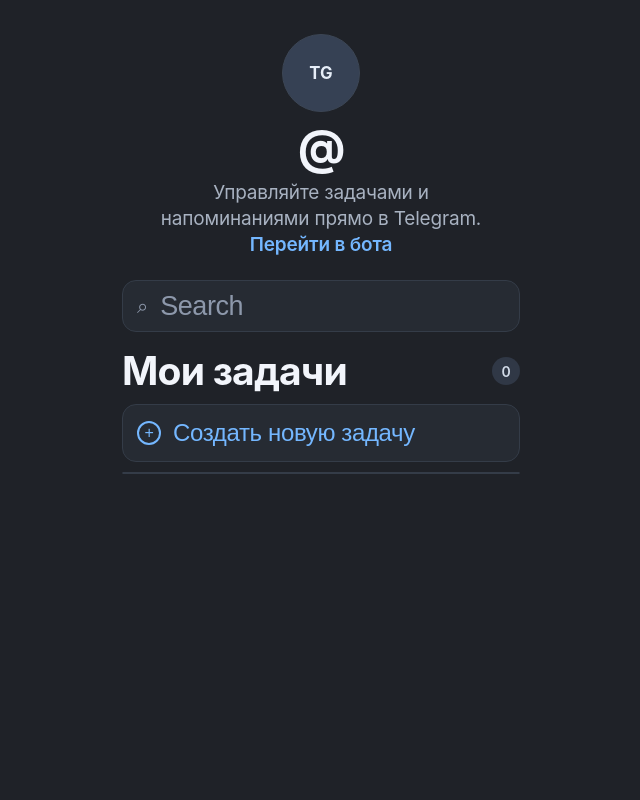
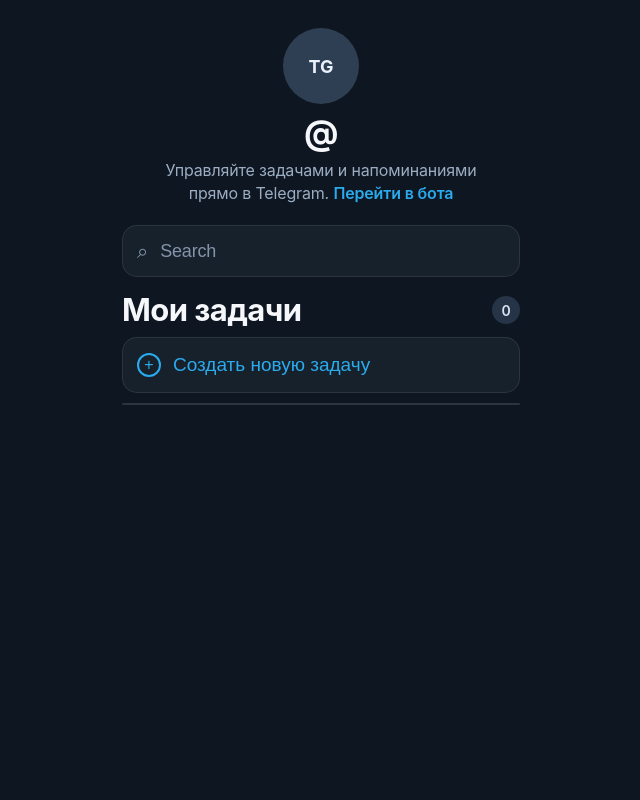
Before and after one commit to 27reaperr-cyber/kalendarr, a FastAPI app: page / in a window 1280 px wide. Shown: the whole page, without its empty margins (319-959 px from the left). Run offline with FastAPI, Linux system fonts and the light colour scheme; parts of the project's set-up code (start-up, migrations or seed data) failed here and were passed over; some libraries are stand-ins or nearby versions.

Commit message:
Add files via upload

```diff
--- a/static/app.js
+++ b/static/app.js
@@ -99,19 +99,20 @@
 }
 
 function pickColor(seed) {
-  const pairs = [
-    ["#7f90ff", "#5c72dd"],
-    ["#78d09c", "#48ab73"],
-    ["#ffbc6c", "#de8f39"],
-    ["#cd8bff", "#915fdb"],
-    ["#7fd5ff", "#499dd9"],
+  const colors = [
+    "#5f7ea3",
+    "#7a89d6",
+    "#6293b8",
+    "#8a78cc",
+    "#6fa99a",
+    "#9a7aa2",
   ];
   let hash = 0;
   for (let i = 0; i < seed.length; i += 1) {
     hash = (hash << 5) - hash + seed.charCodeAt(i);
     hash |= 0;
   }
-  return pairs[Math.abs(hash) % pairs.length];
+  return colors[Math.abs(hash) % colors.length];
 }
 
 function renderUser() {
@@ -234,9 +235,9 @@
     title.textContent = task.text;
     subtitle.textContent = `${task.scheduled_local} • ${task.reminded ? "напомнено" : "ожидает"}`;
 
-    const [c1, c2] = pickColor(task.text + task.id);
+    const color = pickColor(task.text + task.id);
     avatar.textContent = (task.text.trim()[0] || "З").toUpperCase();
-    avatar.style.background = `linear-gradient(140deg, ${c1}, ${c2})`;
+    avatar.style.background = color;
 
     const open = () => startEdit(task);
     mainBtn.addEventListener("click", open);
--- a/static/styles.css
+++ b/static/styles.css
@@ -1,16 +1,16 @@
 :root {
-  --bg: #1f2228;
-  --surface: #262b33;
-  --surface-2: #2b313b;
-  --line: #343c48;
-  --text: #f2f5fb;
-  --muted: #a8b2c1;
-  --blue: #4da3ff;
-  --blue-2: #74b7ff;
-  --red: #ff6a7f;
-  --green: #38c172;
+  --bg: #0e1621;
+  --surface: #17212b;
+  --surface-2: #1d2935;
+  --line: rgba(255, 255, 255, 0.09);
+  --text: #f5f7fb;
+  --muted: #9cadc2;
+  --accent: #2aabee;
+  --accent-strong: #2397d4;
+  --red: #e85f74;
+  --green: #3bb273;
   --radius-s: 12px;
-  --radius-m: 14px;
+  --radius-m: 15px;
   --radius-l: 18px;
 }
 
@@ -22,7 +22,7 @@
   margin: 0;
   background: var(--bg);
   color: var(--text);
-  font-family: "SF Pro Text", "SF Pro Display", -apple-system, BlinkMacSystemFont, "Helvetica Neue", sans-serif;
+  font-family: "SF Pro Display", "SF Pro Text", -apple-system, BlinkMacSystemFont, sans-serif;
 }
 
 .screen {
@@ -33,7 +33,7 @@
 }
 
 .profile-block {
-  margin-top: 18px;
+  margin-top: 12px;
   text-align: center;
 }
 
@@ -45,30 +45,31 @@
 
 #userAvatar,
 .avatar-fallback {
-  width: 78px;
-  height: 78px;
+  width: 76px;
+  height: 76px;
   border-radius: 50%;
-  border: 1px solid #3c4655;
 }
 
 #userAvatar {
   object-fit: cover;
+  border: 0;
 }
 
 .avatar-fallback {
   display: grid;
   place-items: center;
-  font-size: 1.05rem;
+  font-size: 18px;
   font-weight: 700;
-  color: #e6edf8;
-  background: #364154;
+  color: #eaf1fb;
+  background: #2f3f53;
+  border: 0;
 }
 
 #userTitle {
   margin: 0;
-  font-size: 47px;
-  line-height: 50px;
-  letter-spacing: -0.022em;
+  font-size: 34px;
+  line-height: 37px;
+  letter-spacing: -0.02em;
   font-weight: 700;
 }
 
@@ -76,19 +77,19 @@
   margin: 8px auto 0;
   max-width: 360px;
   color: var(--muted);
-  font-size: 19px;
-  line-height: 26px;
+  font-size: 16px;
+  line-height: 23px;
   letter-spacing: -0.01em;
 }
 
 .profile-description a {
-  color: var(--blue-2);
+  color: var(--accent);
   text-decoration: none;
   font-weight: 600;
 }
 
 .search-block {
-  margin-top: 22px;
+  margin-top: 20px;
   height: 52px;
   border-radius: var(--radius-m);
   border: 1px solid var(--line);
@@ -100,7 +101,7 @@
 }
 
 .search-icon {
-  color: #8d98ab;
+  color: #8494aa;
   font-size: 20px;
 }
 
@@ -109,41 +110,41 @@
   border: 0;
   background: transparent;
   color: var(--text);
-  font-size: 27px;
-  line-height: 30px;
-  letter-spacing: -0.016em;
+  font-size: 18px;
+  line-height: 22px;
   outline: 0;
+  letter-spacing: -0.01em;
 }
 
 .search-block input::placeholder {
-  color: #8d98ab;
+  color: #8393a9;
 }
 
 .list-block {
-  margin-top: 18px;
+  margin-top: 16px;
 }
 
 .section-head {
   display: flex;
   align-items: center;
   justify-content: space-between;
-  margin-bottom: 12px;
+  margin-bottom: 10px;
 }
 
 .section-head h2 {
   margin: 0;
-  font-size: 39px;
-  line-height: 42px;
-  letter-spacing: -0.02em;
+  font-size: 31px;
+  line-height: 34px;
   font-weight: 700;
+  letter-spacing: -0.018em;
 }
 
 .count-pill {
   min-width: 28px;
   height: 28px;
   border-radius: 999px;
-  background: #303846;
-  color: #d2dbe8;
+  background: #253446;
+  color: #dbe4f3;
   display: inline-grid;
   place-items: center;
   font-size: 14px;
@@ -153,14 +154,13 @@
 
 .create-row {
   width: 100%;
-  height: 58px;
+  height: 56px;
   border-radius: var(--radius-m);
   border: 1px solid var(--line);
   background: var(--surface);
-  color: var(--blue-2);
-  font-size: 24px;
-  line-height: 28px;
-  letter-spacing: -0.015em;
+  color: var(--accent);
+  font-size: 19px;
+  line-height: 22px;
   font-weight: 500;
   display: flex;
   align-items: center;
@@ -173,7 +173,7 @@
   width: 24px;
   height: 24px;
   border-radius: 50%;
-  border: 2px solid var(--blue-2);
+  border: 2px solid var(--accent);
   display: inline-grid;
   place-items: center;
   font-size: 16px;
```
Also changed, not shown: other parts of static/styles.css (+44 -48 lines).
